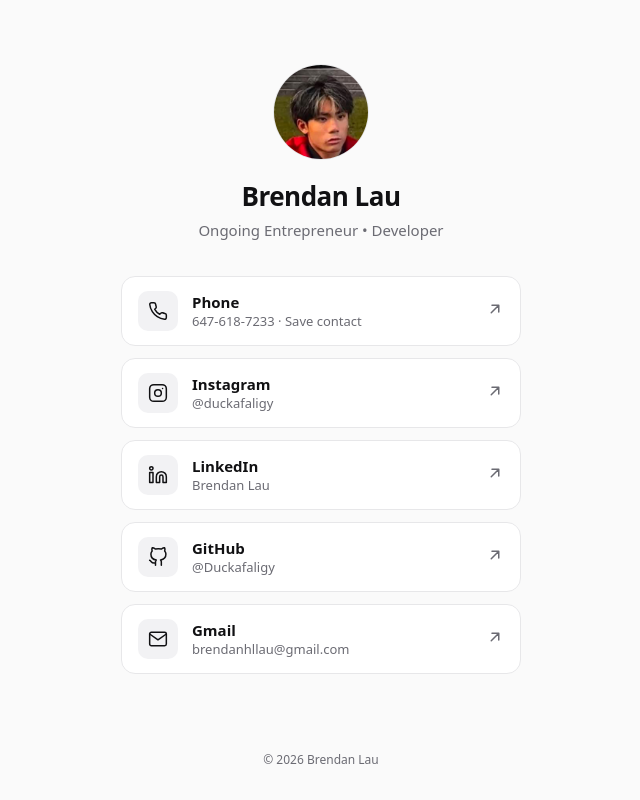
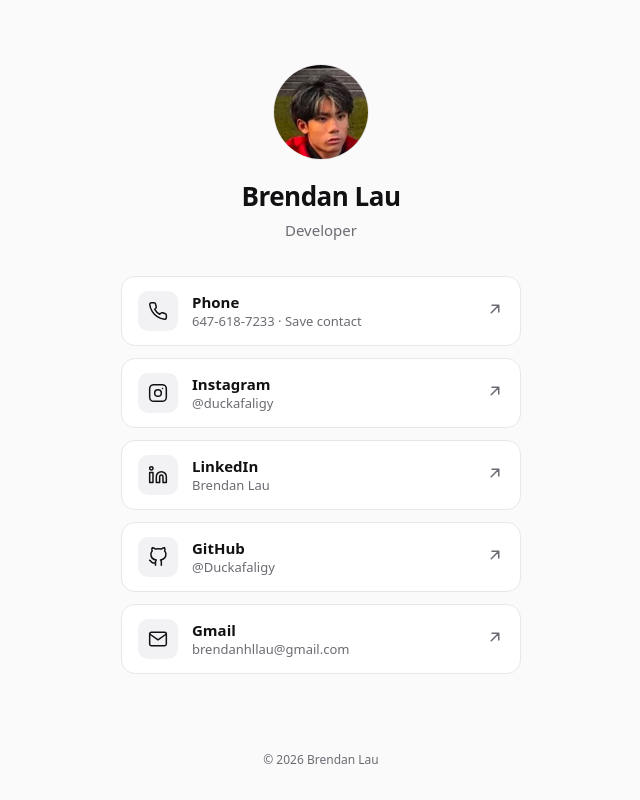
Before and after one commit to Duckafaligy/SOCIAL, a Next.js app: page / in a window 1280 px wide. Shown: the whole page, without its empty margins (319-959 px from the left). Built offline with nearby package versions, Linux system fonts and the light colour scheme.

Commit message:
Set tagline to Developer
Co-Authored-By: Claude Opus 5.5 <noreply@anthropic.com>
Claude-Session: https://claude.ai/code/session_01Uo6C9RuSRyuLeCzPYugT2F

```diff
--- a/profile.ts
+++ b/profile.ts
@@ -2,7 +2,7 @@
 
 export const profile = {
   name: "Brendan Lau",
-  tagline: "Ongoing Entrepreneur • Developer",
+  tagline: "Developer",
   // Profile photo in /public, cropped square.
   photo: "/avatar.jpg",
 };
```
